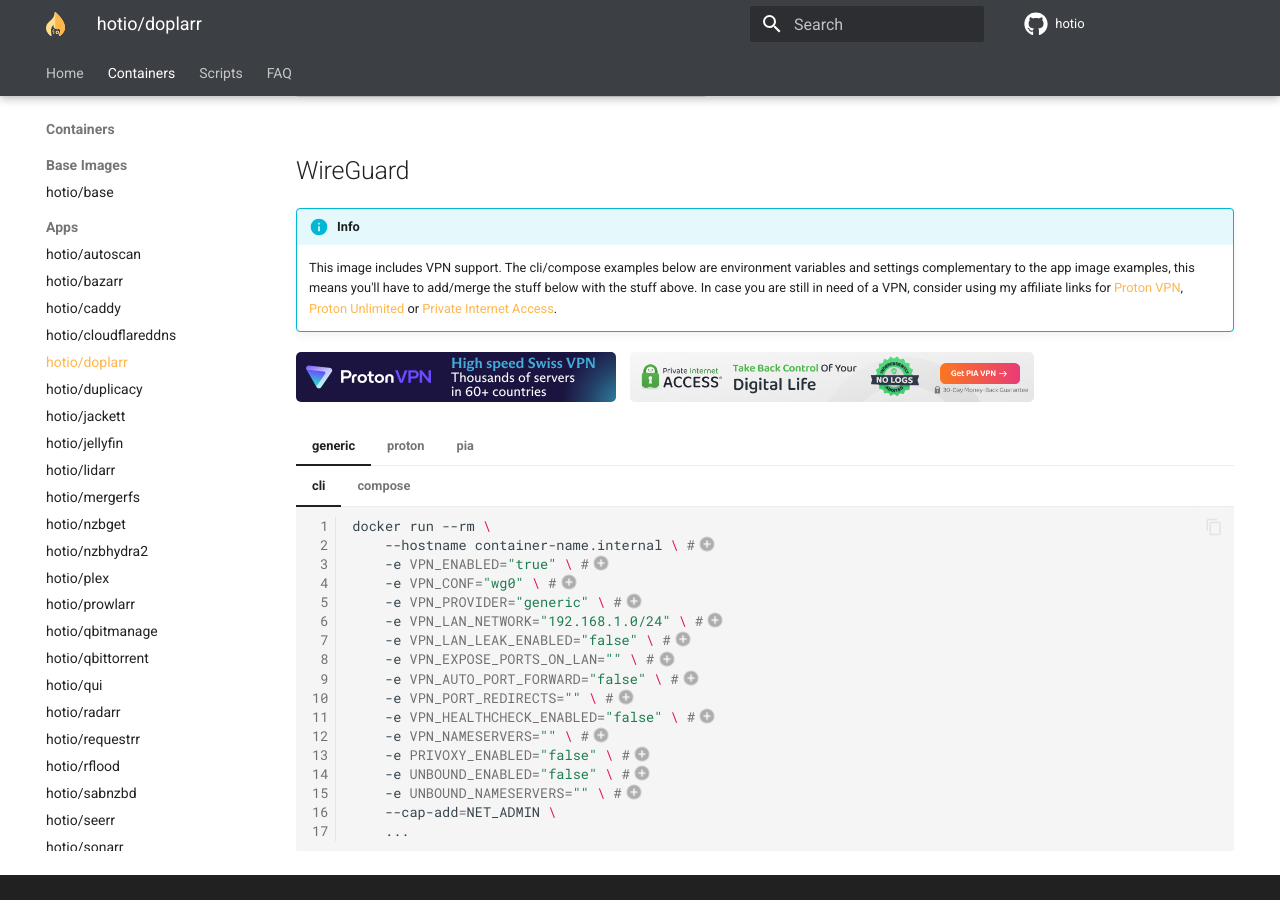
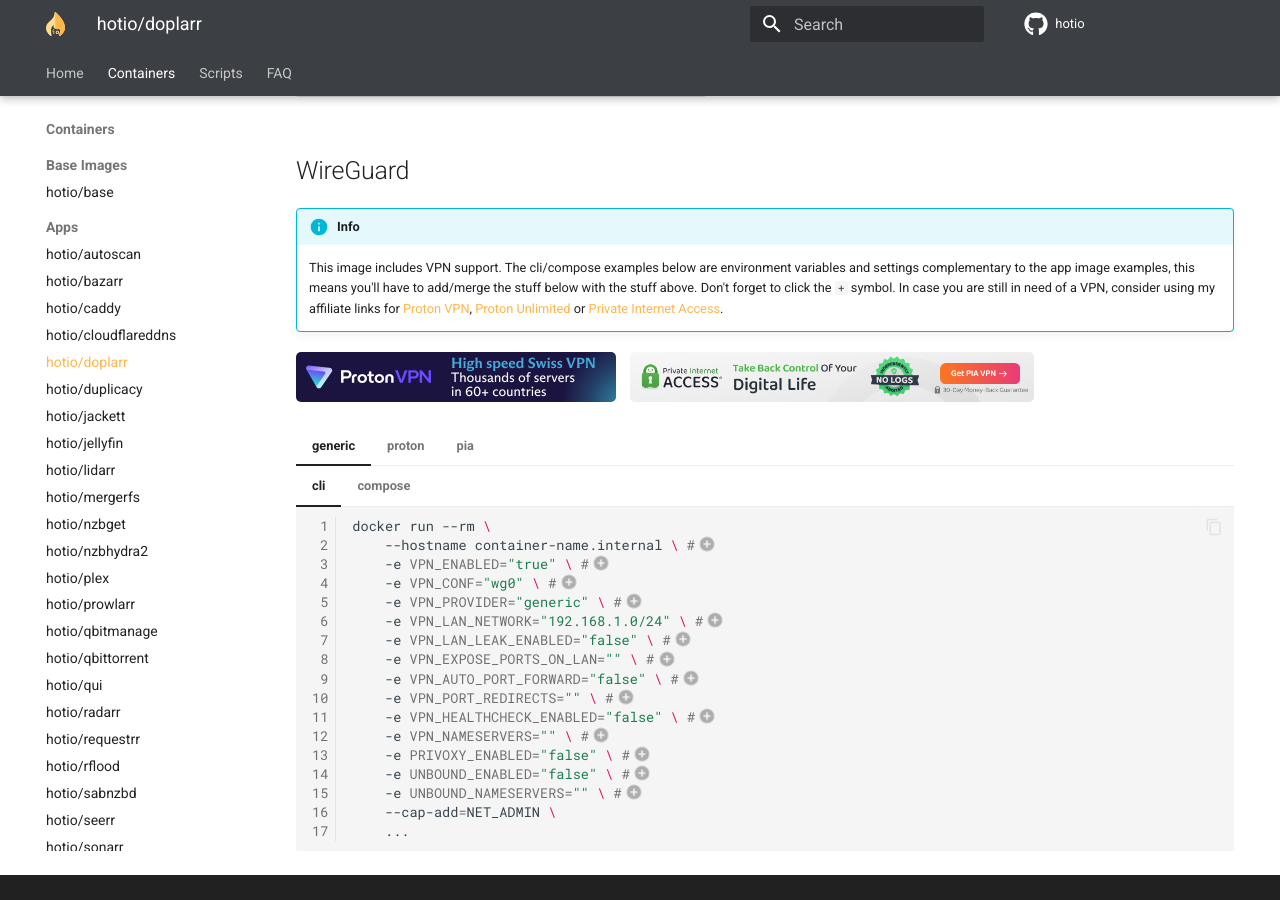
Before and after one commit to hotio/website, an MkDocs documentation site: the page built from docs/containers/doplarr.md, in a window 1280 px wide and 900 px high, scrolled down 624 px. Built offline with MkDocs 1.6.1 and Material for MkDocs 9.7.7, drawn with Linux system fonts in a browser that asks for light colours.

Commit message:
people really struggle to find this

```diff
--- a/includes/wireguard.md
+++ b/includes/wireguard.md
@@ -2,7 +2,7 @@
 
 !!! info
 
-    This image includes VPN support. The cli/compose examples below are environment variables and settings complementary to the app image examples, this means you'll have to add/merge the stuff below with the stuff above. In case you are still in need of a VPN, consider using my affiliate links for [Proton VPN](https://hotio.dev/protonvpn){: target=_blank rel="noopener" }, [Proton Unlimited](https://hotio.dev/protonunlimited){: target=_blank rel="noopener" } or [Private Internet Access](https://hotio.dev/pia){: target=_blank rel="noopener" }.
+    This image includes VPN support. The cli/compose examples below are environment variables and settings complementary to the app image examples, this means you'll have to add/merge the stuff below with the stuff above. Don't forget to click the `+` symbol. In case you are still in need of a VPN, consider using my affiliate links for [Proton VPN](https://hotio.dev/protonvpn){: target=_blank rel="noopener" }, [Proton Unlimited](https://hotio.dev/protonunlimited){: target=_blank rel="noopener" } or [Private Internet Access](https://hotio.dev/pia){: target=_blank rel="noopener" }.
 
 <img src="https://go.getproton.me/aff_i?offer_id=26&aff_id=7223" width="0" height="0" style="position:absolute;visibility:hidden;" border="0" />
 <a href="https://hotio.dev/protonvpn" target="_blank" rel="noopener">
```
